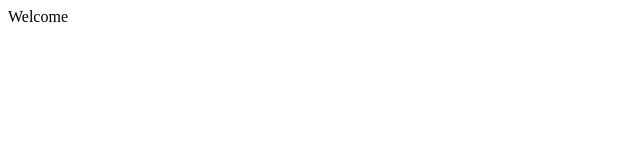
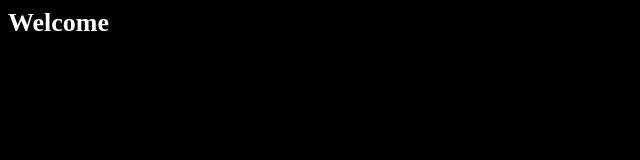
Before and after one commit to vishakvishnu/sweety, a plain HTML site: page index.html in a window 1280 px wide. Shown: the whole page, without its empty margins (0-640 px from the left). Drawn offline with Linux system fonts and the light colour scheme.

Commit message:
first changes

```diff
--- a/index.html
+++ b/index.html
@@ -2,7 +2,7 @@
 <head>
 <title>First App</title>
 </head>
-<body>
-Welcome
+<body style="background-color:black;">
+<font style="font-size:26;color:white;font-family:Harrington;"><b>Welcome</b></font>
 </body>
 </html>
```
